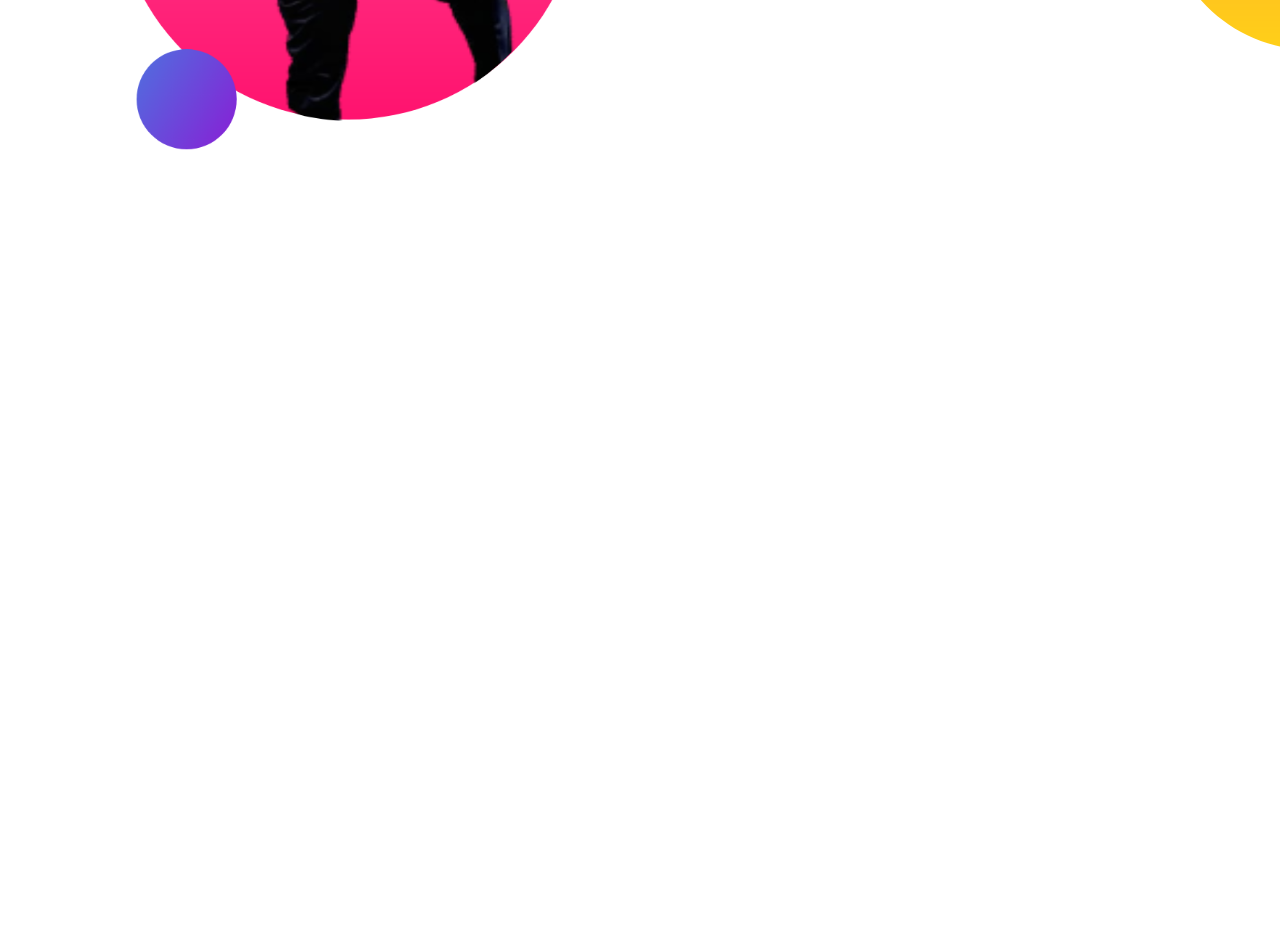
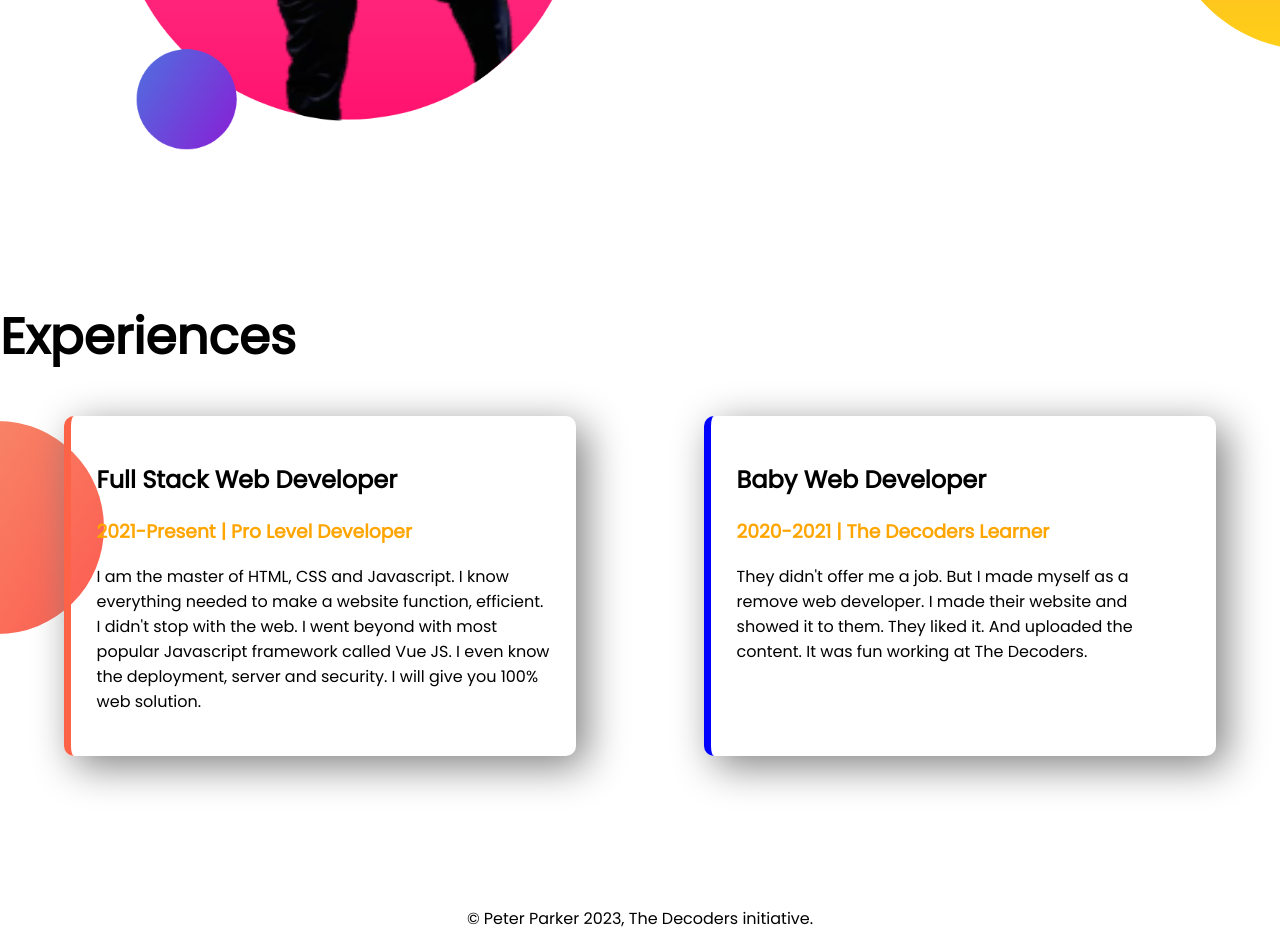
Before and after one commit to mdjonayed6/Developer-portfolio, a plain HTML site: page index.html in a window 1280 px wide. Shown: the part 1013-1960 px from the top of the page. Before the commit the page ends 1313 px from the top, so only its background shows below. Drawn offline with Linux system fonts and the light colour scheme.

Commit message:
styled border & added footer

```diff
--- a/index.html
+++ b/index.html
@@ -13,10 +13,13 @@
 </head>
 
 <body>
-    <section class="top-banner">
+
+    <!--1st section begin-->
+
+    <section class="top-banner flexible-container">
         <div class="half-width">
             <h1>Welcome To </h1>
-            <h1 class="orenge-color"><span>Peter Parker</span> World!</h1>
+            <h1 class="orange-color"><span>Peter Parker</span> World!</h1>
             <h3>Build Climber and Train Stopper</h3>
             <p>You might saw me jumping, climbing buildings, and stopping trains. But nobody pays me a dime for that
                 work.
@@ -29,8 +32,10 @@
             <img src="Images/jonayed.png" alt="">
         </div>
     </section>
+    <!--1st Section end-->
 
-    <section class="dream-big">
+    <!--Dream Big start-->
+    <section class="dream-big flexible-container">
         <div class="half-width">
             <img src="Images/my-bg2.png" alt="">
         </div>
@@ -42,6 +47,37 @@
             <a class="link-button" href="https://www.linkedin.com/feed/" target="_blank">DOWNLOA RESUME</a>
         </div>
     </section>
+    <!--Dream Big end-->
+
+    <!--Experience Area start-->
+    <section class="experience-area">
+        <h1>
+            Experiences
+        </h1>
+        <div class="flexible-container">
+            <div id="full-stack-developer" class="experience-item">
+                <h2>Full Stack Web Developer</h2>
+                <h3 class="orange-color">2021-Present | Pro Level Developer</h3>
+                <p>I am the master of HTML, CSS and Javascript. I know everything needed to make a website function,
+                    efficient. I didn't stop with the web. I went beyond with most popular Javascript framework called
+                    Vue
+                    JS. I even know the deployment, server and security. I will give you 100% web solution.</p>
+            </div>
+
+            <div id="baby-web-developer" class="experience-item">
+                <h2>Baby Web Developer</h2>
+                <h3 class="orange-color">2020-2021 | The Decoders Learner</h3>
+                <p>They didn't offer me a job. But I made myself as a remove web developer. I made their website and
+                    showed
+                    it to them. They liked it. And uploaded the content. It was fun working at The Decoders.</p>
+            </div>
+        </div>
+    </section>
+    <!--Experience Area end-->
+
 </body>
+<footer>
+    <p>© Peter Parker 2023, The Decoders initiative.</p>
+</footer>
 
 </html>
--- a/style.css
+++ b/style.css
@@ -7,11 +7,11 @@ h1 {
     font-size: 50px;
 }
 
-.orenge-color span {
+.orange-color span {
     color: orange;
 }
 
-section {
+.flexible-container {
     display: flex;
     margin-bottom: 150px;
 }
@@ -44,3 +44,34 @@ section {
     background-repeat: no-repeat;
     background-position: right;
 }
+
+.orange-color {
+    color: orange;
+}
+
+.experience-area {
+    background-image: url(Images/exp-bg.png);
+    background-repeat: no-repeat;
+    background-position: left;
+}
+
+.experience-item {
+    width: 40%;
+    box-shadow: 10px 10px 40px gray;
+    margin-left: 5%;
+    margin-right: 5%;
+    padding: 2%;
+    border-radius: 10px;
+}
+
+#full-stack-developer {
+    border-left: 7px solid tomato;
+}
+
+#baby-web-developer {
+    border-left: 7px solid blue;
+}
+
+footer p {
+    text-align: center;
+}
```
